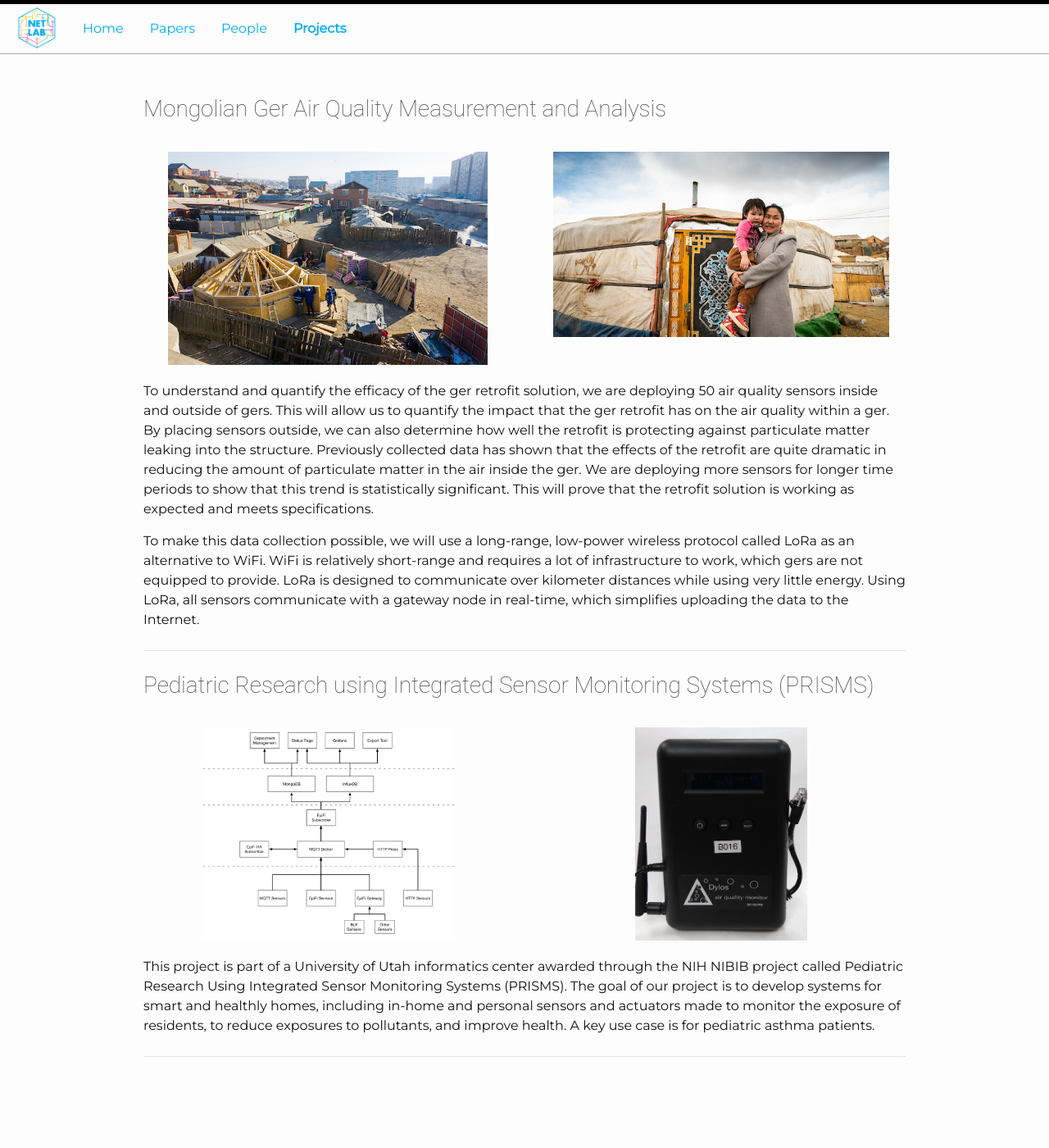
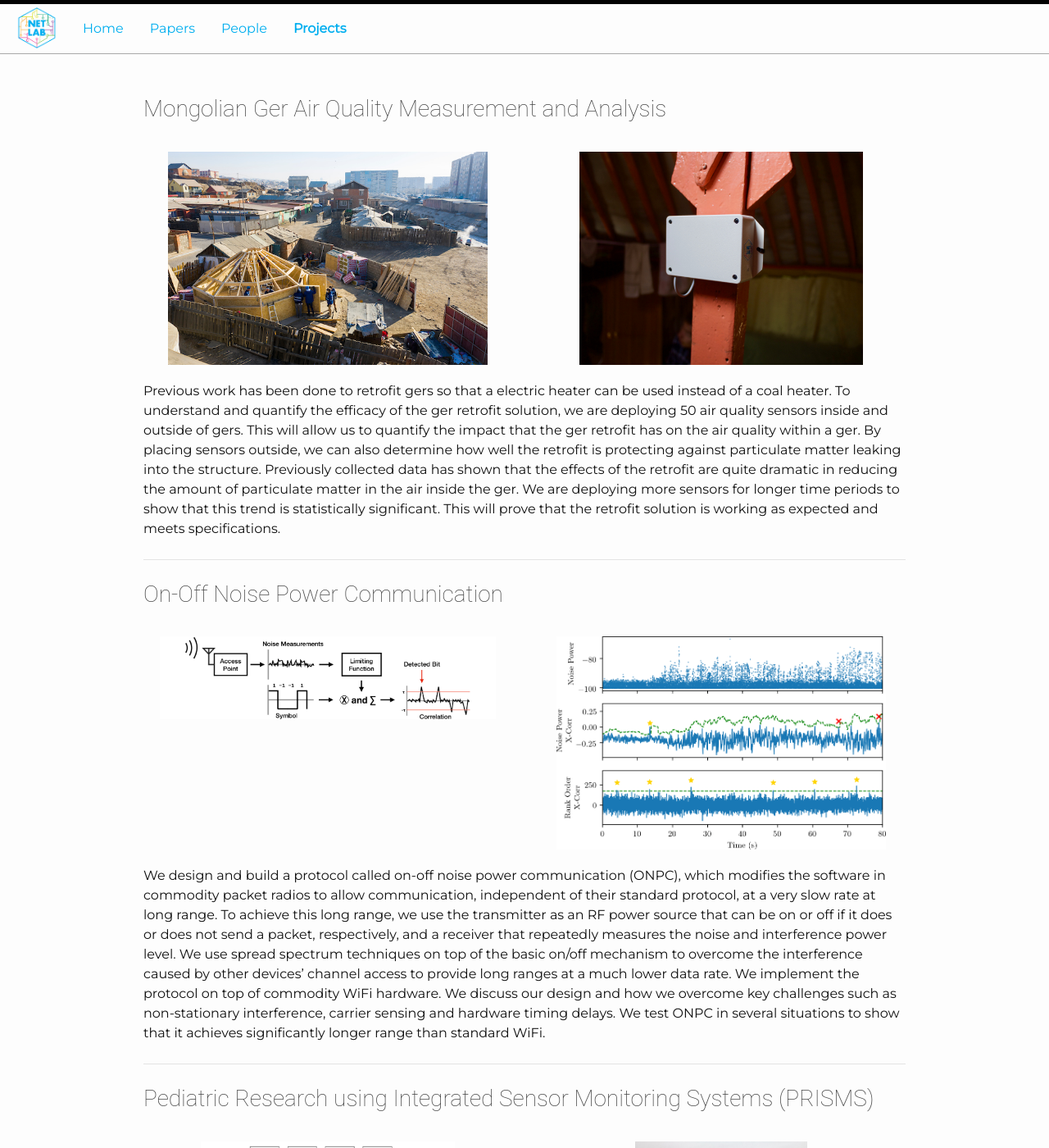
Before and after one commit to NET-BYU/NET-BYU.github.io, a Jekyll site: the page built from pages/projects.html, in a window 1280 px wide and 1400 px high. Shown: the whole window at 82% size. Built offline with Jekyll 4.4.1, drawn with Linux system fonts in a browser that asks for light colours; nearby versions of some CDN libraries.

Commit message:
Format paragraphs and change pictures

```diff
--- a/_data/projects.yaml
+++ b/_data/projects.yaml
@@ -5,14 +5,50 @@
 - name: Mongolian Ger Air Quality Measurement and Analysis
   images:
     - /images/mongolia-1.jpg
-    - /images/mongolia-2.jpg
+    - /images/mongolia-3.jpg
   description: |+
-    To understand and quantify the efficacy of the ger retrofit solution, we are deploying 50 air quality sensors inside and outside of gers. This will allow us to quantify the impact that the ger retrofit has on the air quality within a ger. By placing sensors outside, we can also determine how well the retrofit is protecting against particulate matter leaking into the structure. Previously collected data has shown that the effects of the retrofit are quite dramatic in reducing the amount of particulate matter in the air inside the ger. We are deploying more sensors for longer time periods to show that this trend is statistically significant. This will prove that the retrofit solution is working as expected and meets specifications.
+    Previous work has been done to retrofit gers so that a electric heater can
+    be used instead of a coal heater. To understand and quantify the efficacy of
+    the ger retrofit solution, we are deploying 50 air quality sensors inside
+    and outside of gers. This will allow us to quantify the impact that the ger
+    retrofit has on the air quality within a ger. By placing sensors outside, we
+    can also determine how well the retrofit is protecting against particulate
+    matter leaking into the structure. Previously collected data has shown that
+    the effects of the retrofit are quite dramatic in reducing the amount of
+    particulate matter in the air inside the ger. We are deploying more sensors
+    for longer time periods to show that this trend is statistically
+    significant. This will prove that the retrofit solution is working as
+    expected and meets specifications.
 
-    To make this data collection possible, we will use a long-range, low-power wireless protocol called LoRa as an alternative to WiFi. WiFi is relatively short-range and requires a lot of infrastructure to work, which gers are not equipped to provide. LoRa is designed to communicate over kilometer distances while using very little energy. Using LoRa, all sensors communicate with a gateway node in real-time, which simplifies uploading the data to the Internet.
+- name: On-Off Noise Power Communication
+  images:
+    - /images/onpc-2.jpg
+    - /images/onpc-1.png
+  description: |+
+    We design and build a protocol called on-off noise power communication
+    (ONPC), which modifies the software in commodity packet radios to allow
+    communication, independent of their standard protocol, at a very slow rate
+    at long range. To achieve this long range, we use the transmitter as an RF
+    power source that can be on or off if it does or does not send a packet,
+    respectively, and a receiver that repeatedly measures the noise and
+    interference power level. We use spread spectrum techniques on top of the
+    basic on/off mechanism to overcome the interference caused by other devices'
+    channel access to provide long ranges at a much lower data rate. We
+    implement the protocol on top of commodity WiFi hardware. We discuss our
+    design and how we overcome key challenges such as non-stationary
+    interference, carrier sensing and hardware timing delays. We test ONPC in
+    several situations to show that it achieves significantly longer range than
+    standard WiFi.
 
 - name: Pediatric Research using Integrated Sensor Monitoring Systems (PRISMS)
   images:
     - /images/epifi_architecture.jpg
     - /images/dylos.jpg
-  description: This project is part of a University of Utah informatics center awarded through the NIH NIBIB project called Pediatric Research Using Integrated Sensor Monitoring Systems (PRISMS). The goal of our project is to develop systems for smart and healthly homes, including in-home and personal sensors and actuators made to monitor the exposure of residents, to reduce exposures to pollutants, and improve health. A key use case is for pediatric asthma patients.
+  description: |+
+    This project is part of a University of Utah informatics center awarded
+    through the NIH NIBIB project called Pediatric Research Using Integrated
+    Sensor Monitoring Systems (PRISMS). The goal of our project is to develop
+    systems for smart and healthly homes, including in-home and personal sensors
+    and actuators made to monitor the exposure of residents, to reduce exposures
+    to pollutants, and improve health. A key use case is for pediatric asthma
+    patients.
```
Also changed, not shown: images/mongolia-3.jpg (added), images/onpc-1.png (added), images/onpc-2.jpg (added).
